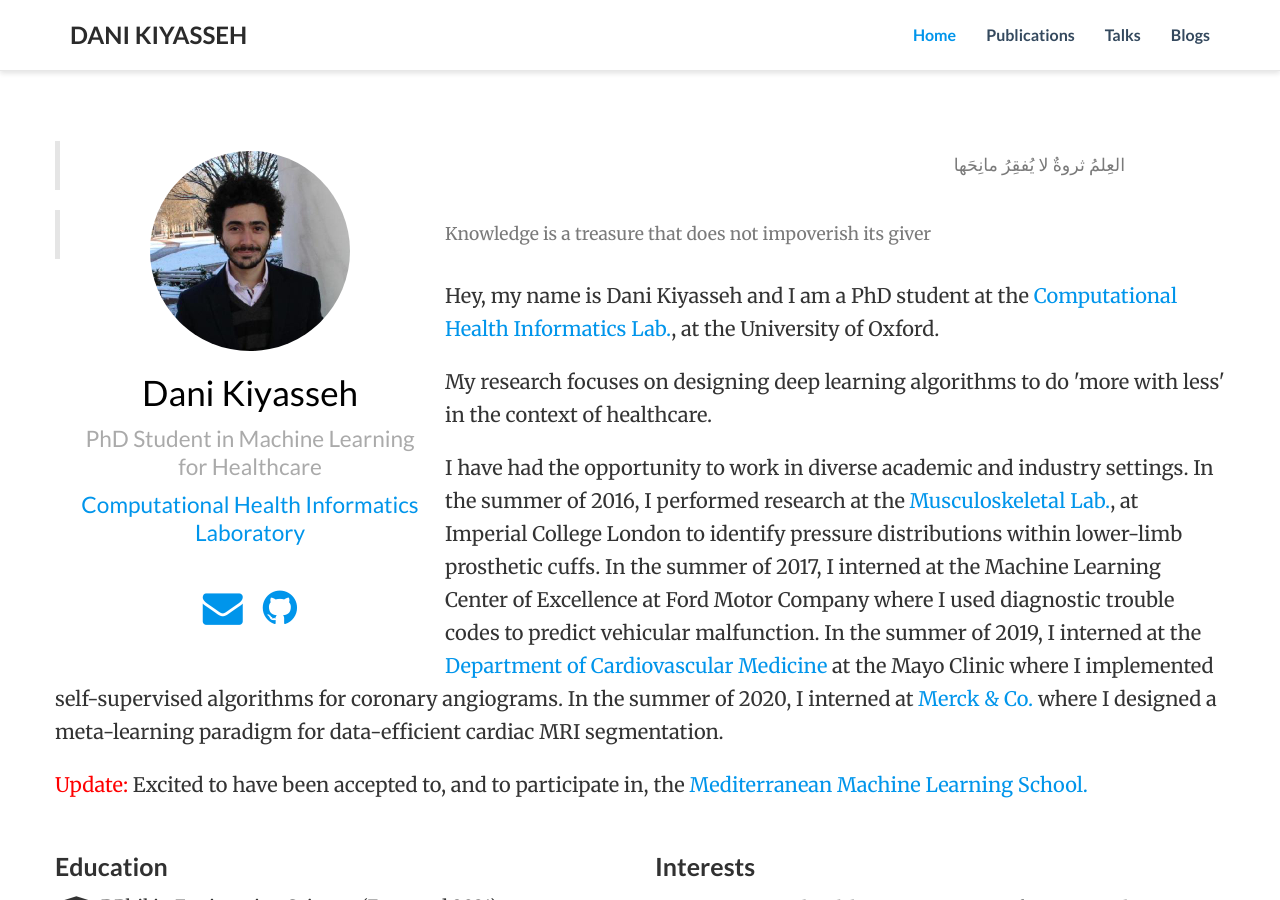
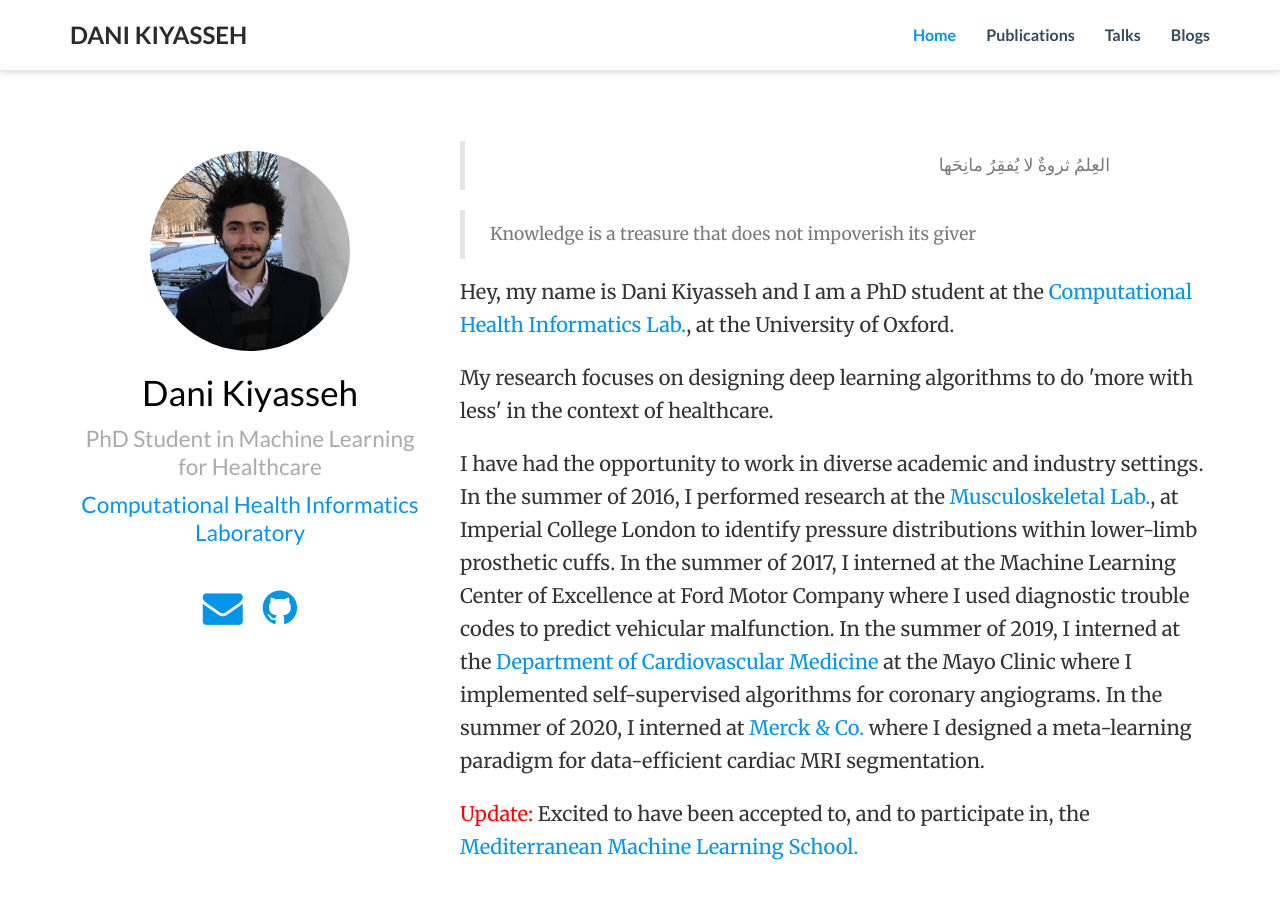
Before and after one commit to danikiyasseh/danikiyasseh.github.io, a Jekyll site: the page index.html, which Jekyll copies as it is, in a window 1280 px wide and 900 px high. Built offline with Jekyll 4.4.1, drawn with Linux system fonts in a browser that asks for light colours; nearby versions of some CDN libraries; a style sheet for code colours, icons or effects is not loaded.

Commit message:
Update index.html

```diff
--- a/index.html
+++ b/index.html
@@ -148,9 +148,10 @@ title: Dani Kiyasseh
     </div>
   </div>
 
-<div class="blurb">
+<!-- <div class="blurb"> -->
+<div class="col-xs-12 col-sm-8">
 	<p> <blockquote dir="rtl" lang="ar">العِلمُ ثروةٌ لا يُفقِرُ مانِحَها</blockquote> </p>
-	<p> <blockquote dir="ltr" lang="en">Knowledge is a treasure that does not impoverish its giver</blockquote> </p>
+	<blockquote dir="ltr" lang="en">Knowledge is a treasure that does not impoverish its giver</blockquote>
 
 	<p>Hey, my name is Dani Kiyasseh and I am a PhD student at the <a href="http://www.robots.ox.ac.uk/~davidc/" target="_blank">Computational Health Informatics Lab.</a>, at the University of Oxford.</p>
 
@@ -164,6 +165,8 @@ title: Dani Kiyasseh
 
 	<p> <span style="color:red;">Update:</span> Excited to have been accepted to, and to participate in, the <a href="https://www.m2lschool.org/", target="_blank">Mediterranean Machine Learning School.</a>
 	</p>
+
+	</div>
 
 <div class="row">
 
@@ -206,7 +209,7 @@ title: Dani Kiyasseh
   </div>
 </div>
 
-</div>
+<!-- </div> -->
 
 	</div>
 </section>
```
